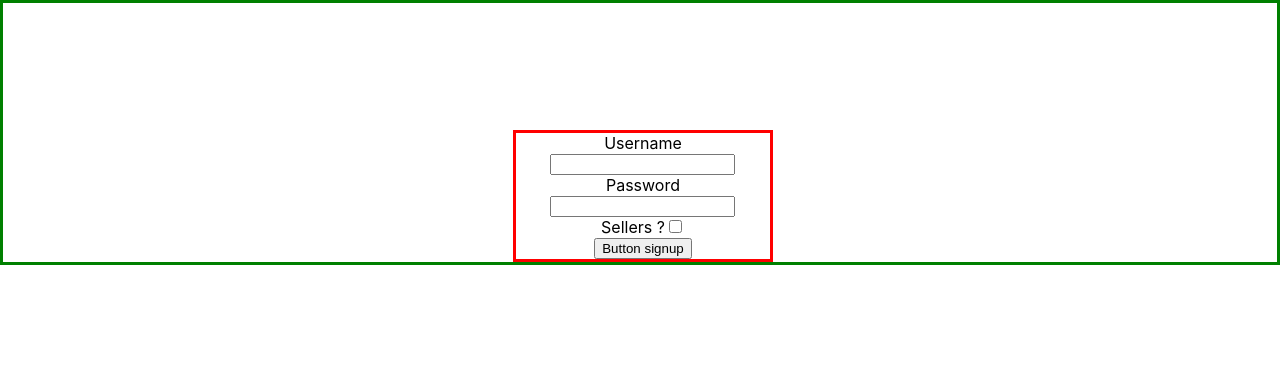
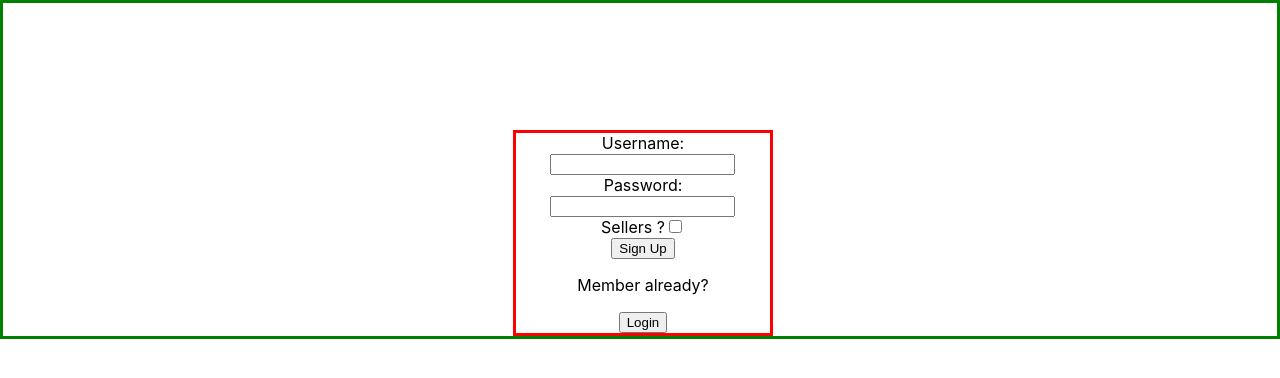
Before and after one commit to Build-Week-silentAuction2/front-end, a React (Create React App) app in the folder auction-app/: page / in a window 1280 px wide. Shown: the top 378 px of the page. Built offline with nearby package versions, Linux system fonts and the light colour scheme.

Commit message:
plugged in urls in userAction.js... set up dispatches in chucky's Form and Login pages

```diff
--- a/auction-app/src/actions/userAction.js
+++ b/auction-app/src/actions/userAction.js
@@ -11,10 +11,10 @@ const LOGIN_USER_FAILURE = "LOGIN_USER_FAILURE";
 function registerUser(user, history) {
     return dispatch => {
         dispatch({type: REGISTER_USER_START});
-        axios.post("...waiting for url", user)
+        axios.post("https://silent-auction-september.herokuapp.com/users/register", user)
         .then(response => {
             dispatch({ type: REGISTER_USER_SUCCESS, payload: response.data});
-            localStorage.setItem("token", response.data /*token*/);
+            localStorage.setItem("token", response.data.token);
             localStorage.setItem("user", JSON.stringify(response.data));
 
             if (response.data.role === "seller") {
@@ -36,10 +36,10 @@ function registerUser(user, history) {
 function loginUser(user, history) {
     return dispatch => {
         dispatch({type: LOGIN_USER_START});
-        axios.post("...waiting for url for auth login", user)
+        axios.post("https://silent-auction-september.herokuapp.com/users/login", user)
         .then(response => {
         dispatch({ type: LOGIN_USER_SUCCESS, payload: response.data });
-        localStorage.setItem("token", response.data /*token*/);
+        localStorage.setItem("token", response.data.token);
         localStorage.setItem("user", JSON.stringify(response.data));
 
         if (response.data.role === "seller") {
--- a/auction-app/src/react-1/Form.js
+++ b/auction-app/src/react-1/Form.js
@@ -1,8 +1,23 @@
 import React,{useState} from "react";
 import {Link} from "react-router-dom";
-import Login from "./Login";
 import styled from "styled-components";
 import * as yup from "yup";
+import {useHistory} from "react-router-dom";
+import {useDispatch} from "react-redux";
+import {registerUser} from "../actions/userAction";
+
+ //styling
+ const StyledDiv = styled.div`
+ border: solid green;
+ `
+ const StyledForm = styled.div`
+ border: solid red;
+ width: 20%;
+ display:flex;
+ justify-content: center;
+ margin-left: 40%;
+ margin-top: 10%;
+ `
 
 export default function Form() {
     //state
@@ -12,6 +27,9 @@ export default function Form() {
         // email: "",
         sellers: false
     });
+
+    const history = useHistory();
+    const dispatch = useDispatch();
 
     //formschema
     const formSchema = yup.object().shape({
@@ -59,26 +77,34 @@ export default function Form() {
     //onSubmit
     const formSubmit = event => {
         event.preventDefault();
+
+        let newUser;
+
+        if (users.sellers === true) {
+            newUser = {
+                username: users.username,
+                password: users.password,
+                role: "seller"
+            };
+        }
+
+        if (users.sellers === false) {
+            newUser = {
+                username: users.username,
+                password: users.password,
+                role: "buyer"
+            };
+        }
+
+        dispatch(registerUser(newUser, history))
     }
 
-    //styling
-    const StyledDiv = styled.div`
-    border: solid green;
-    `
-    const StyledForm = styled.div`
-    border: solid red;
-    width: 20%;
-    display:flex;
-    justify-content: center;
-    margin-left: 40%;
-    margin-top: 10%;
-    `
     return(
         <StyledDiv>
         <StyledForm>
 
         <form onSubmit = {formSubmit}>
-            <label htmlFor = "username">Username </label>
+            <label htmlFor="username">Username: </label>
             <input
             type = "text"
             name = "username"
@@ -87,7 +113,7 @@ export default function Form() {
             onChange = {inputChange}
             /><br></br>
 
-            <label htmlFor = "password">Password </label>
+            <label htmlFor = "password">Password: </label>
             <input
             type = "text"
             name = "password"
@@ -105,7 +131,9 @@ export default function Form() {
             onChange = {inputChange}
             /><br></br>
             {/* <button type ="submit">Sign Up</button> */}
-            <button type = "submit">Button signup</button>
+            <button className="register-btn" type = "submit" onClick={() => history.push(users.sellers === true ? "/seller-dashboard" : "/buyer-dashboard")}>Sign Up</button>
+            <p>Member already?</p>
+            <button className="login-btn" onClick={() => history.push("/login")}>Login</button>
         </form>
         </StyledForm>
         </StyledDiv>
--- a/auction-app/src/react-1/Login.js
+++ b/auction-app/src/react-1/Login.js
@@ -1,4 +1,7 @@
 import React,{useState} from "react";
+import {useHistory} from "react-router-dom";
+import {useDispatch} from "react-redux";
+import {loginUser} from "../actions/userAction";
 
 export default function Login(){
     //state for login info
@@ -6,6 +9,10 @@ export default function Login(){
         username: "",
         password: ""
     });
+
+    const history = useHistory();
+    const dispatch = useDispatch();
+
     //onChange
     const inputChange = event => {
         event.persist();
@@ -15,11 +22,15 @@ export default function Login(){
     //onSubmit
     const formSubmit = event => {
         event.preventDefault();
+
+        dispatch(
+            loginUser({ username: userLogin.username, password: userLogin.password }, history)
+          );
     }
 
     return(
         <form onSubmit = {formSubmit}>
-            <label htmlFor = "username">Username</label>
+            <label htmlFor = "username">Username:</label>
             <input
             type = "text"
             name = "username"
@@ -28,7 +39,7 @@ export default function Login(){
             onChange = {inputChange}
             /><br></br>
 
-            <label htmlFor = "password">Password</label>
+            <label htmlFor = "password">Password:</label>
             <input
             type = "text"
             name = "password"
--- a/auction-app/src/utils/axiosWithAuth.js
+++ b/auction-app/src/utils/axiosWithAuth.js
@@ -4,7 +4,7 @@ function axiosWithAuth() {
   const token = localStorage.getItem("token");
 
   return axios.create({
-    baseURL: "https://silent-auction-september.herokuapp.com",
+    baseURL: "https://silent-auction-september.herokuapp.com/api",
     headers: {
       Authorization: token
     }
```
